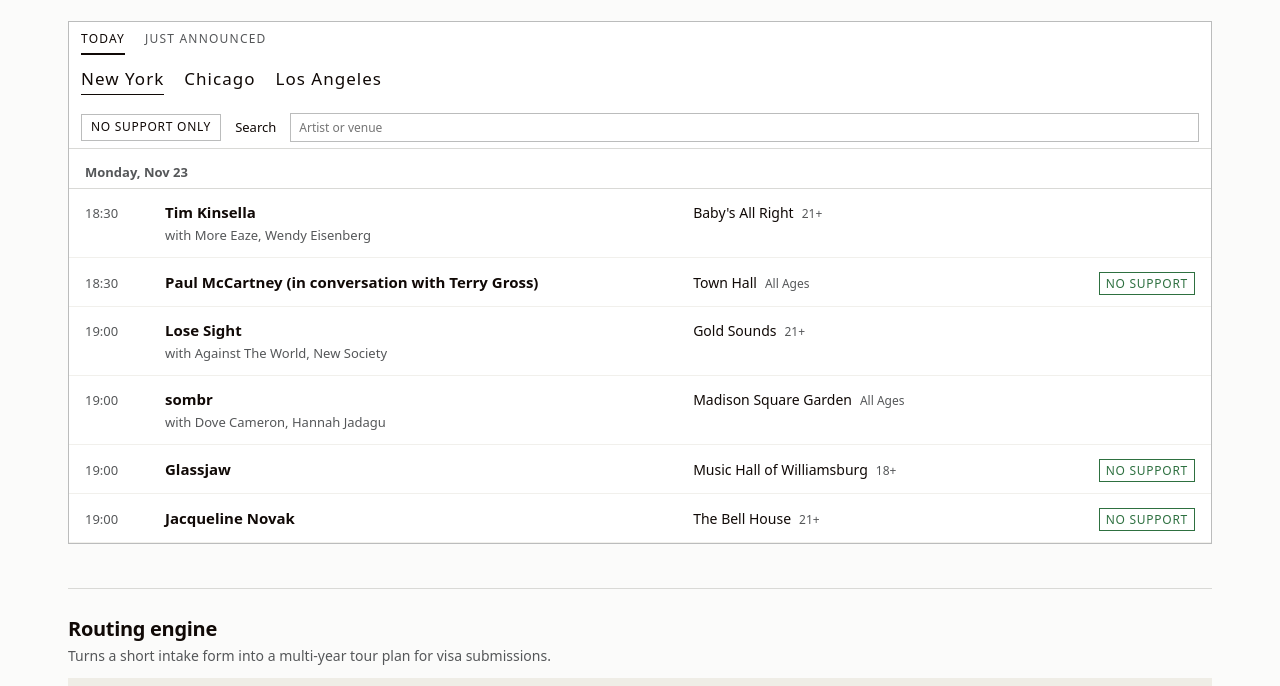
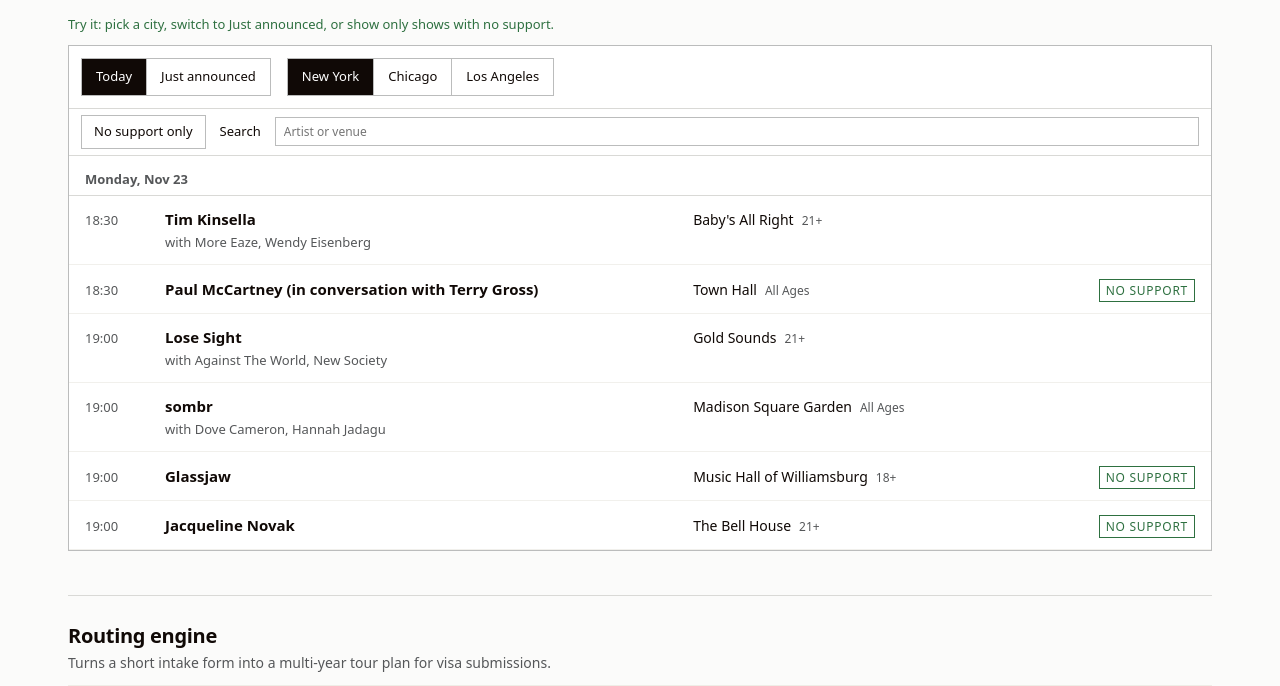
Before and after one commit to ilovemyphone30000/tools, a plain HTML site: page index.html in a window 1280 px wide. Shown: the part 1534-2220 px from the top of the page. Drawn offline with Linux system fonts and the light colour scheme.

Commit message:
Remove resale tracker; show calendar controls as button groups with a try-it hint
Co-Authored-By: Claude Opus 5.5 <noreply@anthropic.com>

```diff
--- a/index.html
+++ b/index.html
@@ -140,21 +140,15 @@
   .screen-foot { display: flex; flex-wrap: wrap; gap: 4px 20px; padding: 8px 12px; border-top: 1px solid var(--grey1); font-size: 12px; color: var(--muted); }
   .screen-foot b { font-weight: 400; color: var(--green); }
 
-  .subtabs { display: flex; gap: 20px; padding: 10px 12px 0; }
-  .subtabs button {
-    border: 0 !important; background: none !important; padding: 0 0 7px !important;
-    font-size: 12px !important; letter-spacing: 0.1em; color: var(--muted) !important;
-    border-bottom: 2px solid transparent !important;
-  }
-  .subtabs button[aria-pressed="true"] { color: var(--ink) !important; border-bottom-color: var(--ink) !important; }
-  .cities { display: flex; flex-wrap: wrap; gap: 20px; padding: 14px 12px 12px; align-items: baseline; }
-  .cities button {
-    border: 0 !important; background: none !important; padding: 0 0 4px !important;
-    font-family: var(--serif) !important; font-size: 17px !important; text-transform: none !important;
-    border-bottom: 1px solid transparent !important;
-  }
-  .cities button[aria-pressed="true"] { color: var(--ink) !important; border-bottom-color: var(--ink) !important; }
-  .cities button .n { font-size: 12px; }
+  .sh-controls { display: flex; flex-wrap: wrap; gap: 10px 16px; padding: 12px; border-bottom: 1px solid var(--grey1); }
+  .seg { display: inline-flex; border: 1px solid var(--grey4); }
+  .seg button { border: 0 !important; border-radius: 0 !important; background: #fff !important; color: var(--ink) !important;
+    font-size: 13px !important; letter-spacing: 0 !important; text-transform: none !important; padding: 8px 14px !important; min-height: 36px; cursor: pointer; }
+  .seg button + button { border-left: 1px solid var(--grey4) !important; }
+  .seg button:hover { background: #f1f0ec !important; }
+  .seg button[aria-pressed="true"] { background: var(--ink) !important; color: #fff !important; }
+  .sh-hint { margin: -6px 0 10px; font-size: 13px; color: var(--green); }
+  .screen #sh-nosup { text-transform: none; letter-spacing: 0; font-size: 13px; padding: 7px 12px; min-height: 34px; }
   .viewline { font-family: var(--sans); font-weight: 600; font-size: 20px; color: var(--green); padding: 8px 12px 10px; margin: 0; }
   .sh-date { font-size: 12px; letter-spacing: 0.08em; text-transform: uppercase; color: var(--muted); white-space: nowrap; }
   .sh-day { background: #fff; padding: 14px 16px 6px; font-size: 13px; font-weight: 600; color: var(--muted); border-bottom: 1px solid var(--grey1); }
@@ -242,10 +236,6 @@
     .stg + .stg::before, .stg:nth-child(4)::before { display: block; left: calc(50% - 6px); top: -14px; transform: rotate(90deg); }
   }
 
-  .resale h2 { margin: 0 0 6px; font-family: var(--display); font-weight: 400; font-size: 30px; letter-spacing: 0.01em; }
-  .resale p { margin: 0; font-size: 15px; color: var(--muted); }
-  .resale { border-top: 1px solid var(--grey1); margin-top: 48px; padding-block: 28px 8px; }
-  .resale p { margin-bottom: 0; }
 
   /* the ask */
   .ask { border-top: 1px solid var(--grey1); margin-top: 40px; padding-block: 24px 8px; }
@@ -345,9 +335,12 @@
       <div class="panel-head">
         <h3>Show calendar</h3>
       </div>
+      <p class="sh-hint">Try it: pick a city, switch to Just announced, or show only shows with no support.</p>
       <div class="screen">
-        <div class="subtabs" id="sh-tabs"></div>
-        <div class="cities" id="sh-cities"></div>
+        <div class="sh-controls">
+          <div class="seg" id="sh-tabs" role="group" aria-label="When"></div>
+          <div class="seg" id="sh-cities" role="group" aria-label="City"></div>
+        </div>
         <div class="bar tight">
           <button id="sh-nosup" class="ghost" type="button" aria-pressed="false">No support only</button>
           <label class="srch-l" for="sh-q">Search</label><input type="search" id="sh-q" placeholder="Artist or venue">
@@ -405,20 +398,6 @@
       </div>
     </div>
 
-    <div id="p-rs" class="tool">
-      <div class="screen">
-        <div class="bar tight"><span class="bar-note">Illustrative example</span></div>
-        <div class="scroll">
-          <table class="rs">
-            <thead><tr><th scope="col">Show</th><th scope="col">Face value</th><th scope="col">Official resale</th><th scope="col"></th></tr></thead>
-            <tbody>
-              <tr><td>Example show, Chicago, Mar 14</td><td class="num">$45</td><td class="num low">$38</td><td><span class="nosup">Resale lower</span></td></tr>
-              <tr><td>Example show, Los Angeles, Mar 20</td><td class="num">$40</td><td class="num">$52</td><td></td></tr>
-            </tbody>
-          </table>
-        </div>
-      </div>
-    </div>
     </div>
   </section>
 
@@ -457,7 +436,7 @@ var ANN = [{"c": "New York", "d": "2027-05-14", "t": "19:00", "h": "76th Street"
     return "<span class='flat'>0%</span>";
   }
 
-  var TABS = [["ar","A&R Instinct","Finds unsigned artists from editorial playlists, user playlists, press and listener jumps."],["sh","Show calendar","Every show in NYC, LA and Chicago, and which new announcements don't have support."],["it","Routing engine","Turns a short intake form into a multi-year tour plan for visa submissions."],["rs","Resale tracker","Checks for shows where official resale is lower than face value."]];
+  var TABS = [["ar","A&R Instinct","Finds unsigned artists from editorial playlists, user playlists, press and listener jumps."],["sh","Show calendar","Every show in NYC, LA and Chicago, and which new announcements don't have support."],["it","Routing engine","Turns a short intake form into a multi-year tour plan for visa submissions."]];
   TABS.forEach(function (t) {
     var panel = document.getElementById("p-"+t[0]);
     panel.hidden = false;
```
Also changed, not shown: share.png.
